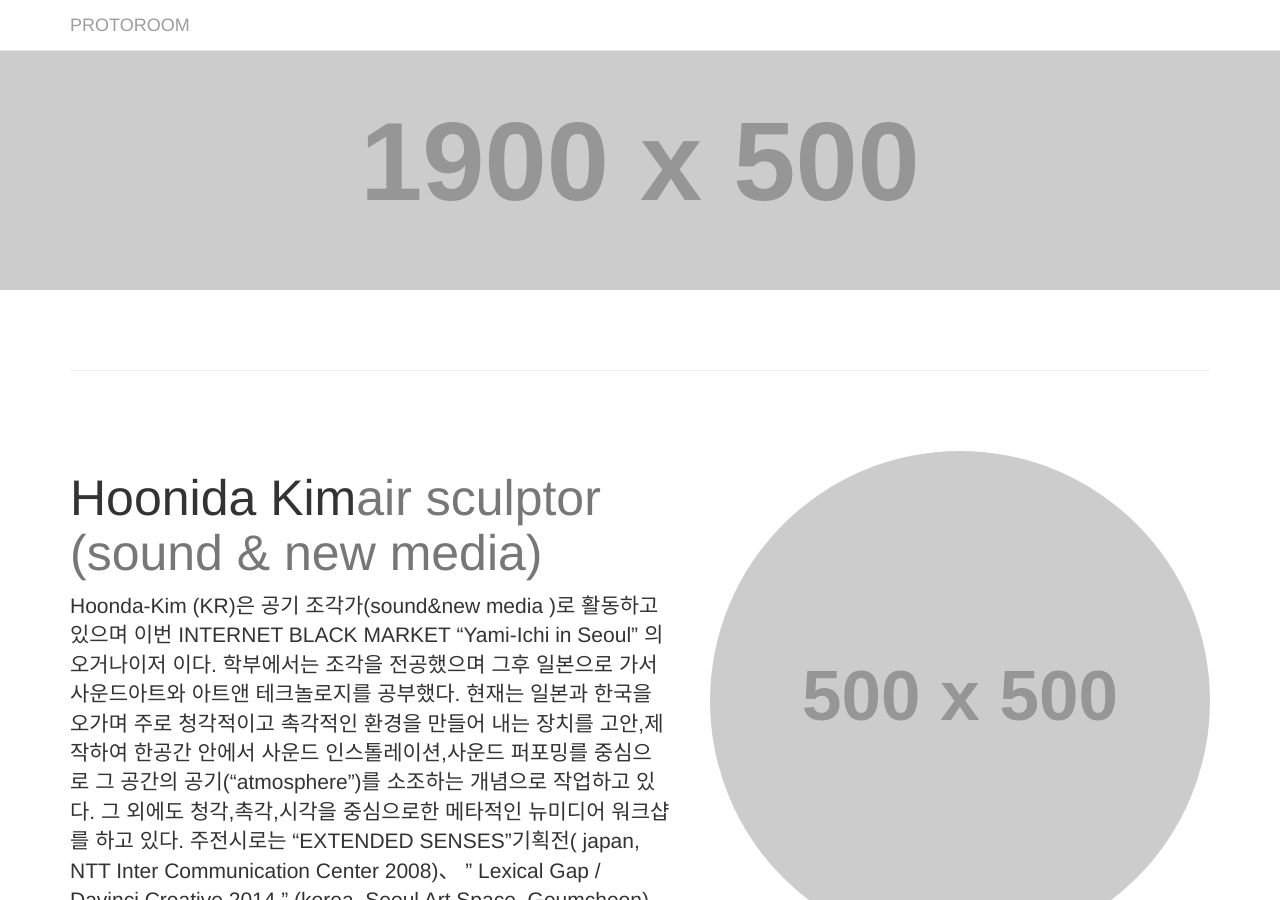
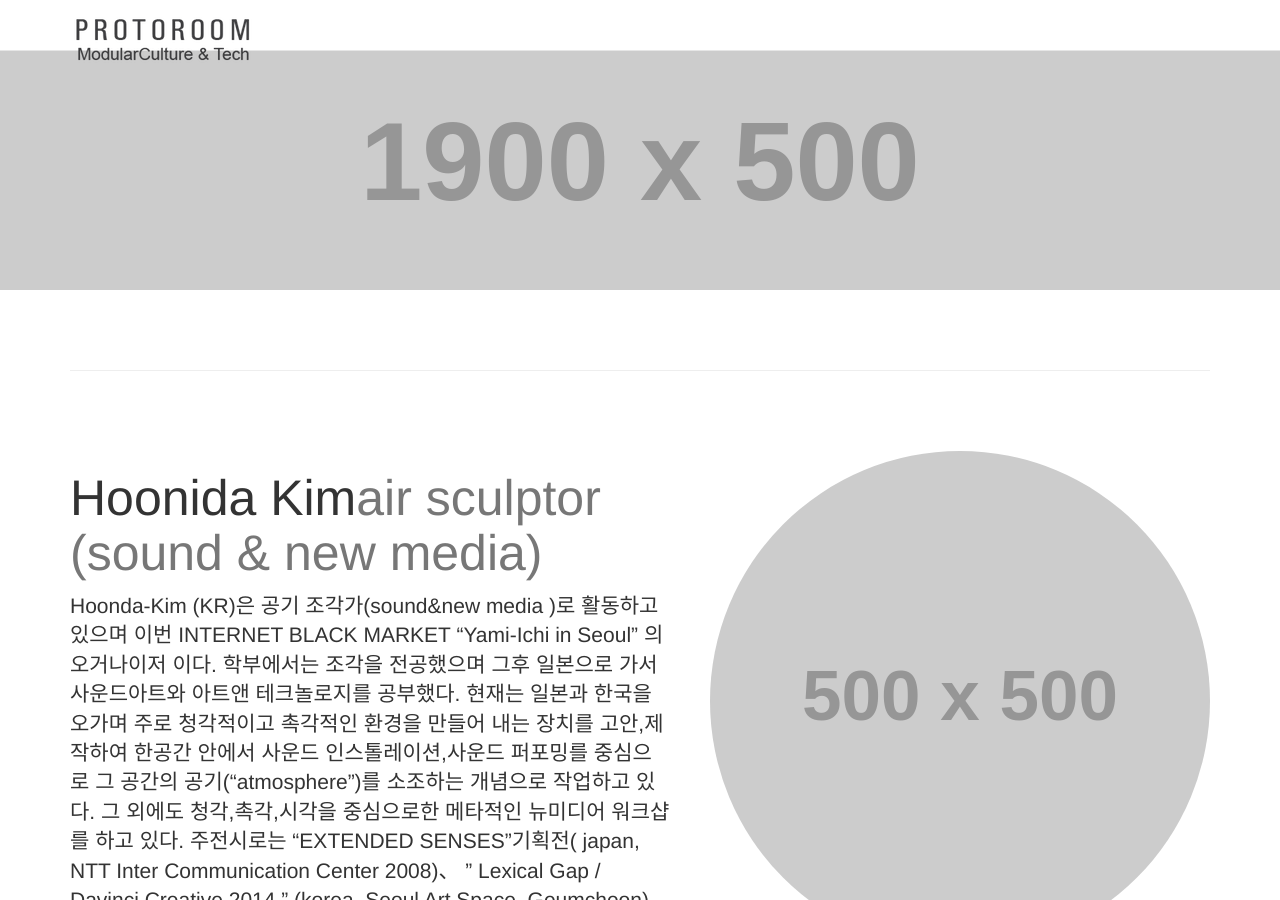
Before and after one commit to PROTOROOM/PROTOROOM, a Jekyll site: the page built from index.html, in a window 1280 px wide and 900 px high. Built offline with Jekyll 4.4.1, drawn with Linux system fonts in a browser that asks for light colours.

Commit message:
add logo

```diff
--- a/_includes/navigation.html
+++ b/_includes/navigation.html
@@ -8,7 +8,10 @@
         <span class='icon-bar'></span>
         <span class='icon-bar'></span>
       </button>
-      <a class='navbar-brand' href='#'>{{ site.sitename }}</a>
+      <!-- <a class='navbar&#45;brand' href='#'>{{ site.sitename }}</a> -->
+      <a class='navbar-brand' href='#'>
+          <img src='/images/PROTOROOM_logo.png' />
+      </a>
     </div>
 
     <!-- <div id='menu'> -->
```
